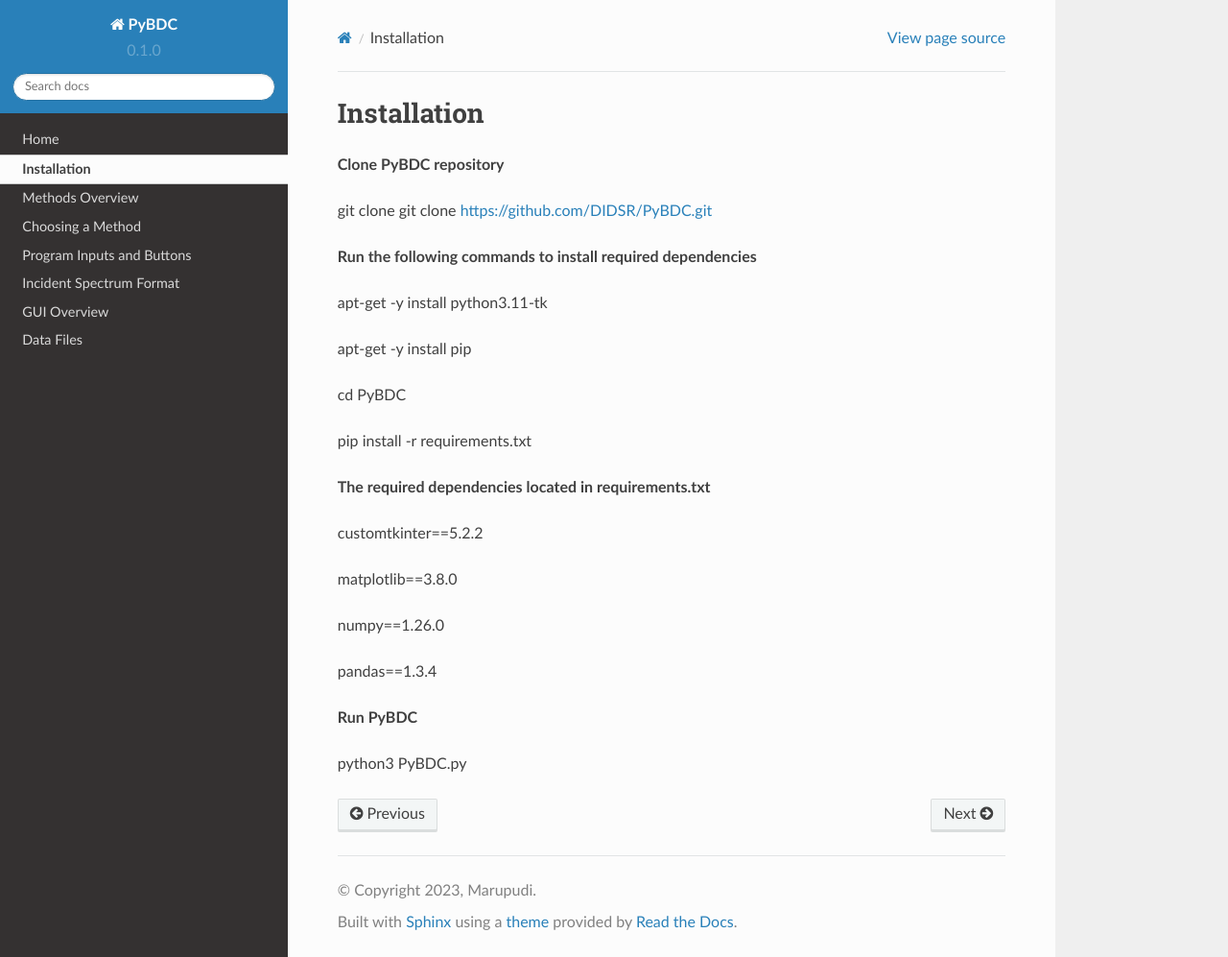
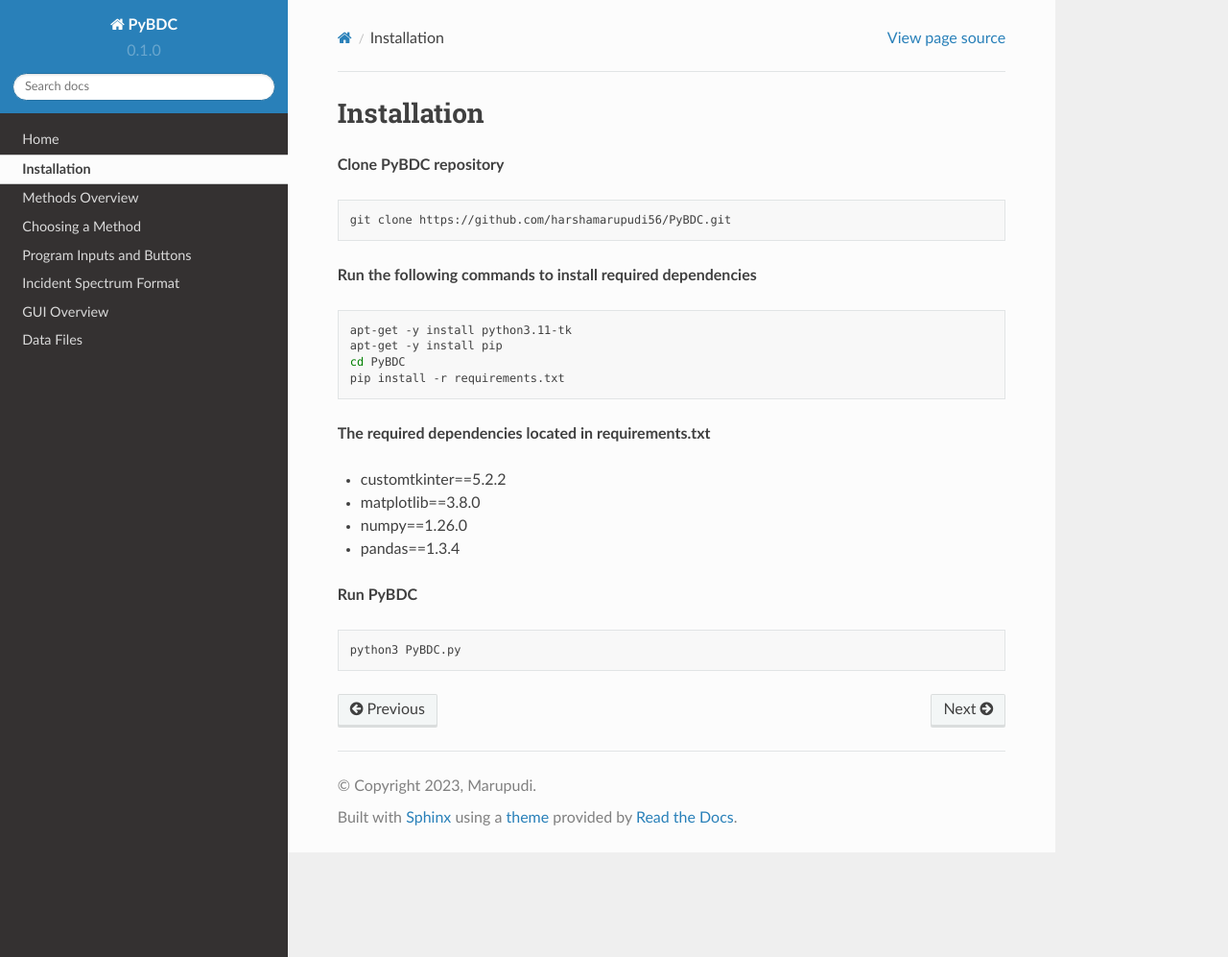
Before and after one commit to harshamarupudi56/PyBDC, a Sphinx documentation site: the page built from Doc/install.rst, in a window 1280 px wide and 997 px high. Shown: the whole window at 96% size. Built offline with Sphinx 7.4.7 and the Read the Docs theme 2.0.0, drawn with Linux system fonts in a browser that asks for light colours.

Commit message:
Update install.rst

```diff
--- a/Doc/install.rst
+++ b/Doc/install.rst
@@ -2,29 +2,32 @@ Installation
 ==================
 **Clone PyBDC repository**
 
-git clone git clone https://github.com/DIDSR/PyBDC.git
+.. code-block:: shell
+
+        git clone https://github.com/harshamarupudi56/PyBDC.git
 
 **Run the following commands to install required dependencies**
 
-apt-get -y install python3.11-tk
+.. code-block:: shell
 
-apt-get -y install pip
-
-cd PyBDC
-
-pip install -r requirements.txt
+        apt-get -y install python3.11-tk
+        apt-get -y install pip
+        cd PyBDC
+        pip install -r requirements.txt
 
 **The required dependencies located in requirements.txt**
 
-customtkinter==5.2.2
+* customtkinter==5.2.2
 
-matplotlib==3.8.0
+* matplotlib==3.8.0
 
-numpy==1.26.0
+* numpy==1.26.0
 
-pandas==1.3.4
+* pandas==1.3.4
 
 
 **Run PyBDC**
 
-python3 PyBDC.py
+.. code-block:: shell
+
+        python3 PyBDC.py
```
